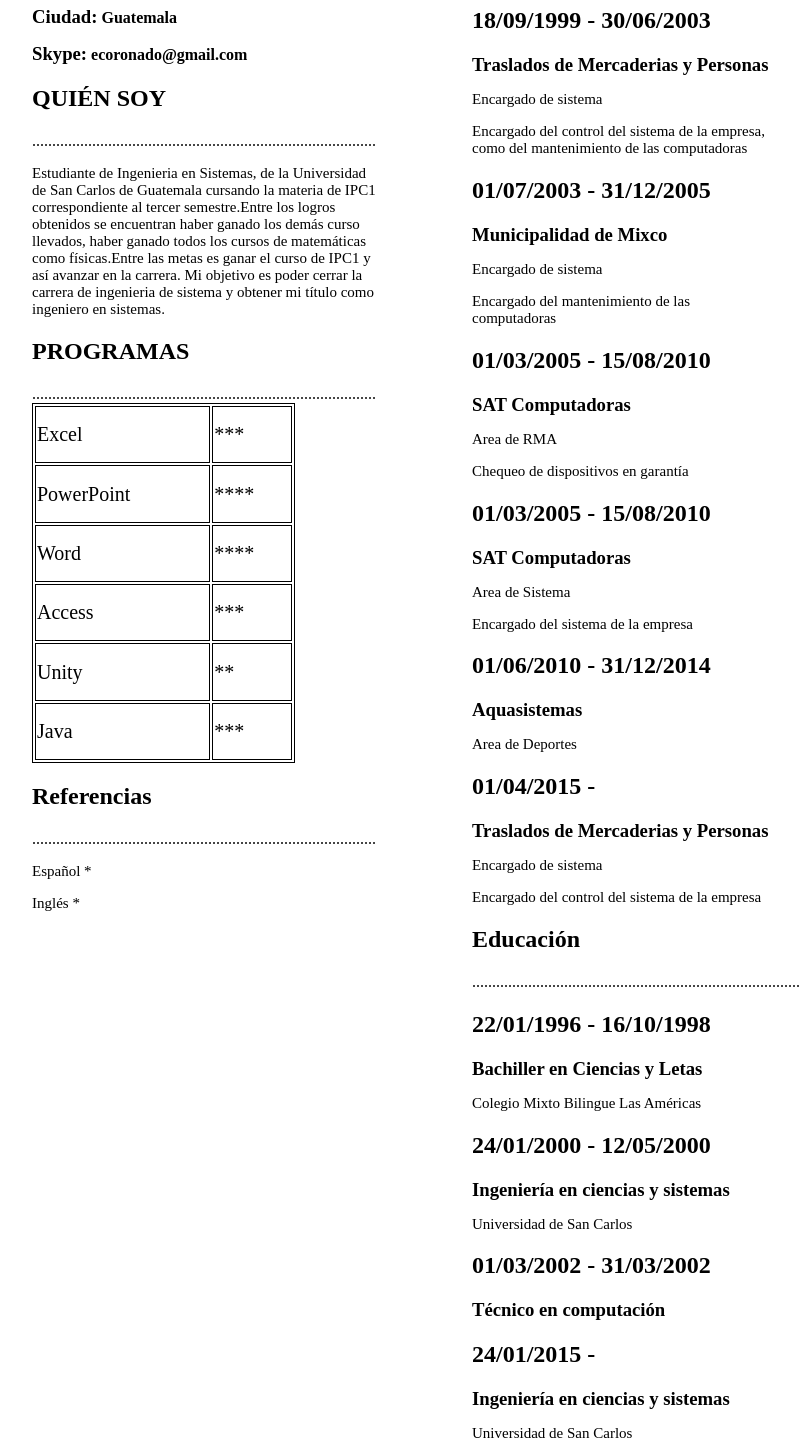
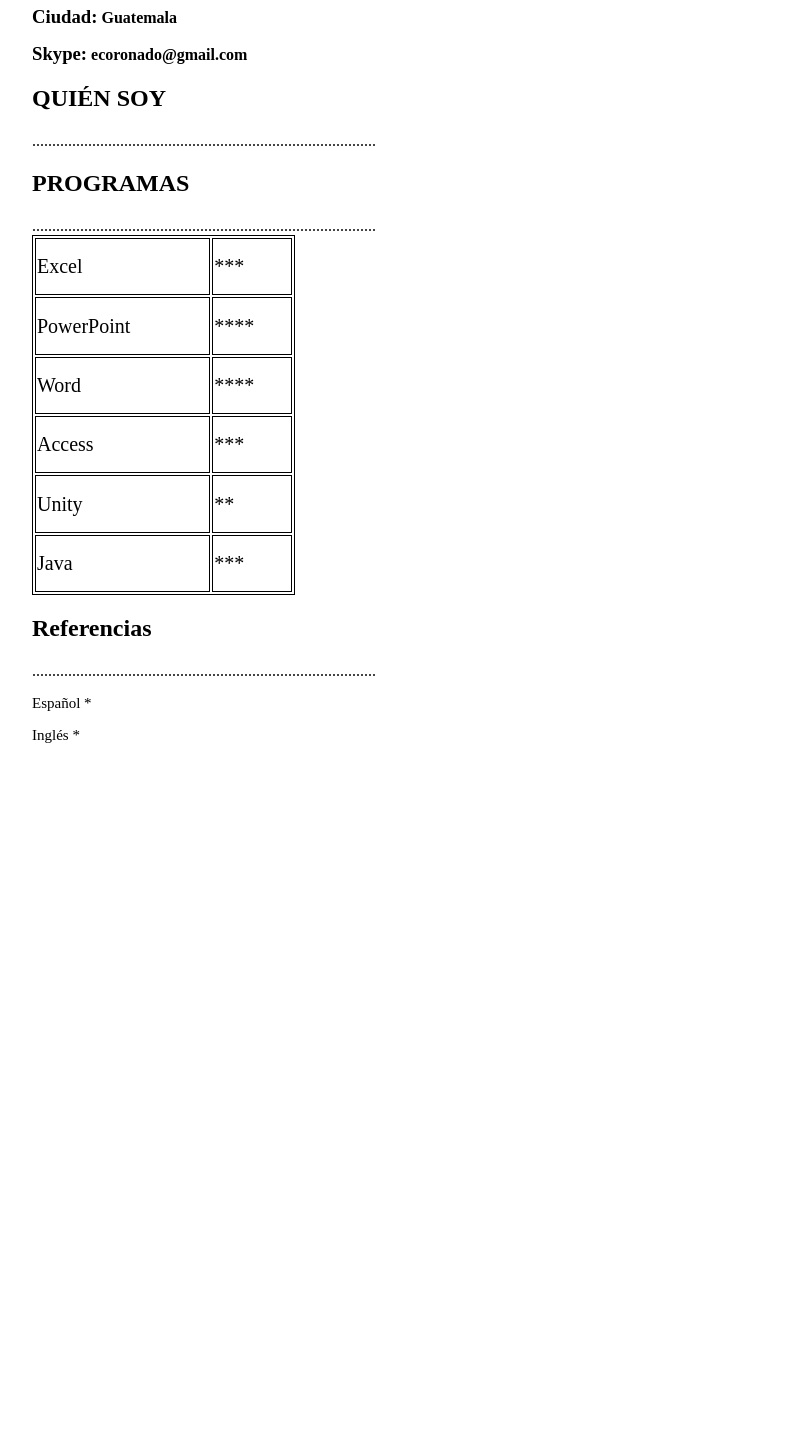
Before and after one commit to eacoronado/Tarea2_16, a plain HTML site: page CurriculumPersonal.html in a window 1280 px wide. Shown: the part 376-1821 px from the top of the page, without its empty margins (223-1022 px from the left). After the commit the page ends 1175 px from the top, so only its background shows below. Drawn offline with Linux system fonts and the light colour scheme.

Commit message:
Update CurriculumPersonal.html
Removiendo quién soy
Removiendo experiencia laboral

```diff
--- a/CurriculumPersonal.html
+++ b/CurriculumPersonal.html
@@ -47,12 +47,7 @@
 
 			<h2>QUIÉN SOY</h2>
 			......................................................................................
-			<p>Estudiante de Ingenieria en Sistemas, de la Universidad de San Carlos de Guatemala
-			   cursando la materia de IPC1 correspondiente al tercer semestre.Entre los logros obtenidos
-			   se encuentran haber ganado los demás curso llevados, haber ganado todos los cursos de matemáticas
-			   como físicas.Entre las metas es ganar el curso de IPC1 y así avanzar en la carrera. Mi objetivo es
-			   poder cerrar la carrera de ingenieria de sistema y obtener mi título como ingeniero en sistemas.
-			</p>
+
 			<p><h2>PROGRAMAS</h2></p>
 			......................................................................................
 			<table>
@@ -98,41 +93,7 @@
 
 			  <h2>Experiencia Profecional</h2>
 			......................................................................................
-			  <h2>18/09/1999 - 30/06/2003</h2><h3>Traslados de Mercaderias y Personas</h3>
-			  <p>Encargado de sistema</p>
-			  <p>Encargado del control del sistema de la empresa, como del mantenimiento de las computadoras</p>
 
-			  <h2>01/07/2003 - 31/12/2005</h2><h3>Municipalidad de Mixco</h3>
-			  <p>Encargado de sistema</p>
-			  <p>Encargado del mantenimiento de las computadoras</p>
-
-			  <h2>01/03/2005 - 15/08/2010</h2><h3>SAT Computadoras</h3>
-			  <p>Area de RMA</p>
-			  <p>Chequeo de dispositivos en garantía</p>
-
-			  <h2>01/03/2005 - 15/08/2010</h2><h3>SAT Computadoras</h3>
-			  <p>Area de Sistema</p>
-			  <p>Encargado del sistema de la empresa</p>
-
-			  <h2>01/06/2010 - 31/12/2014</h2><h3>Aquasistemas</h3>
-			  <p>Area de Deportes</p>
-
-			  <h2>01/04/2015 - </h2><h3>Traslados de Mercaderias y Personas</h3>
-			  <p>Encargado de sistema</p>
-			  <p>Encargado del control del sistema de la empresa</p>
-
-			   <h2>Educación</h2>
-			......................................................................................
-			  <h2>22/01/1996 - 16/10/1998</h2><h3>Bachiller en Ciencias y Letas </h3>
-			  <p>Colegio Mixto Bilingue Las Américas</p>
-
-			  <h2>24/01/2000 - 12/05/2000</h2><h3>Ingeniería en ciencias y sistemas </h3>
-			  <p>Universidad de San Carlos</p>
-
-			  <h2>01/03/2002 - 31/03/2002</h2><h3>Técnico en computación </h3>
-
-			  <h2>24/01/2015 - </h2><h3>Ingeniería en ciencias y sistemas </h3>
-			  <p>Universidad de San Carlos</p>
 
 
 
```
